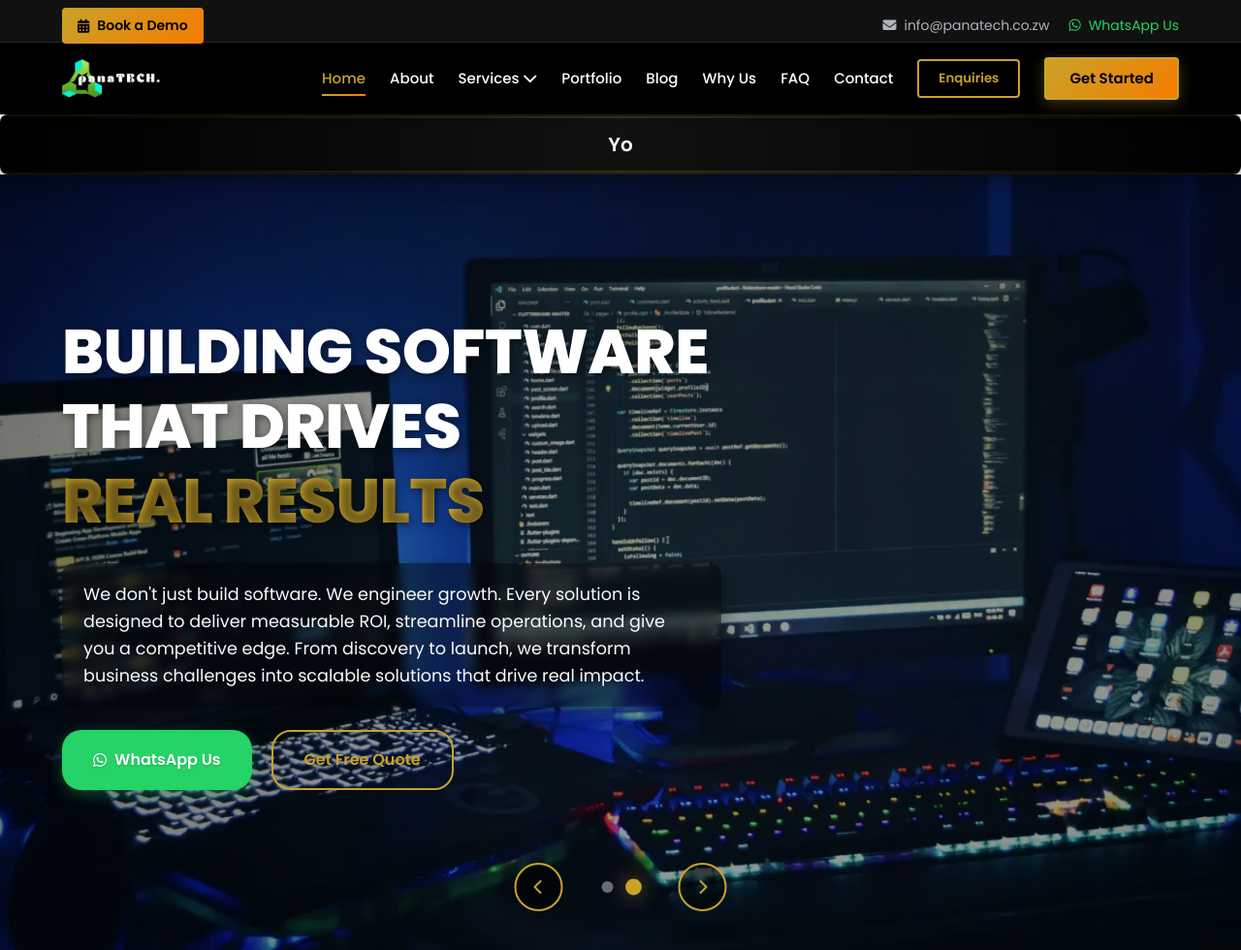
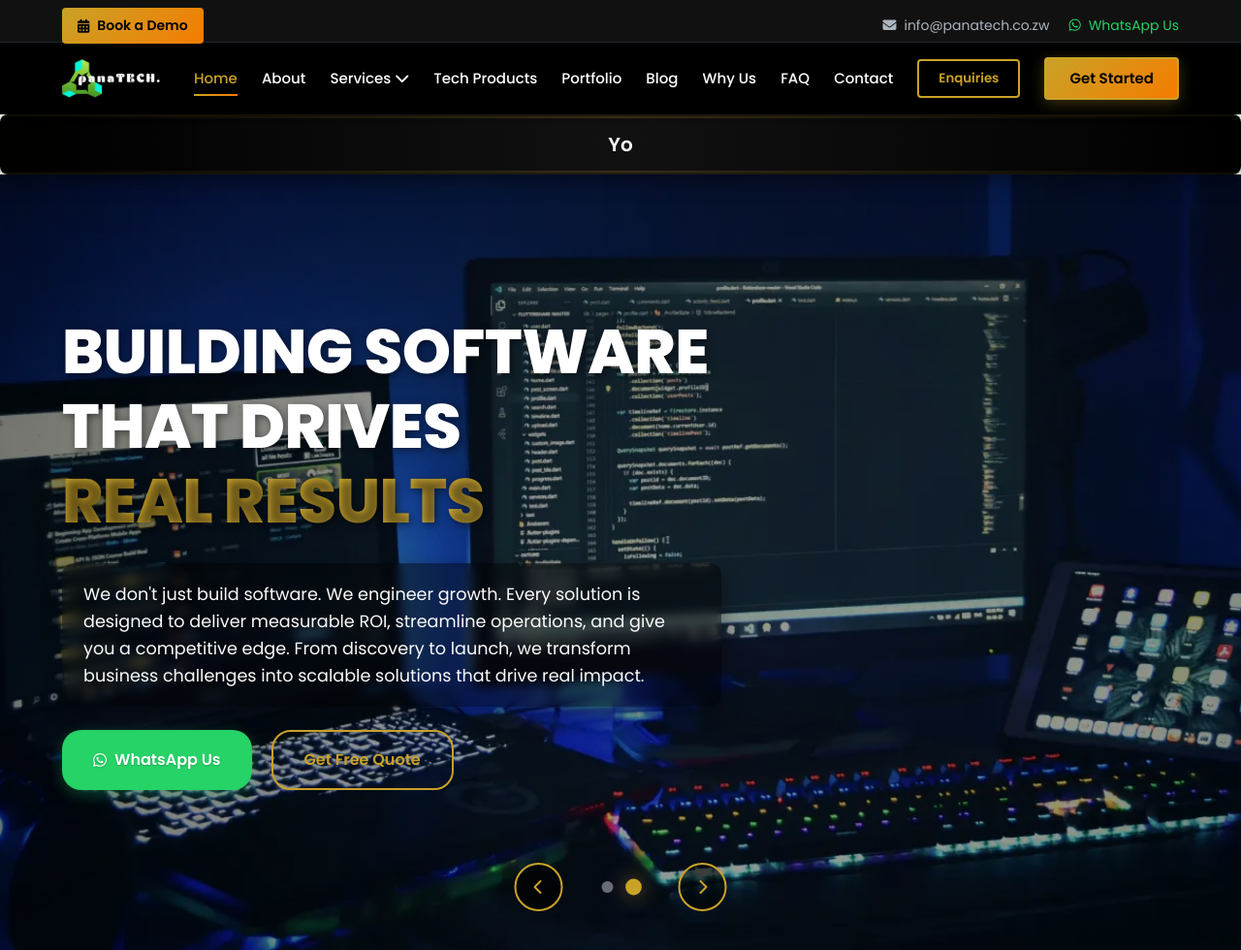
Before and after one commit to mututapanashe/PanaTECH-Solutions-Pvt-Ltd, a plain HTML site: page index.html in a window 1280 px wide. Shown: the top 980 px of the page at 97% size. Drawn offline with Linux system fonts and the light colour scheme; some packages are replaced by stand-ins of ours; a script that the page names is missing.

Commit message:
Added Tech Products tab to navbar

```diff
--- a/index.html
+++ b/index.html
@@ -90,6 +90,7 @@
                         </div>
                     </li>
 
+                    <li><a href="/tech-products/" class="nav-link">Tech Products</a></li>
                     <li><a href="#portfolio" class="nav-link">Portfolio</a></li>
                     <li><a href="#blog" class="nav-link">Blog</a></li>
                     <li><a href="#why-us" class="nav-link">Why Us</a></li>
@@ -121,6 +122,7 @@
                 <a href="#services" class="mobile-nav-link">Services</a>
             </li>
 
+            <li><a href="/tech-products/" class="mobile-nav-link">Tech Products</a></li>
             <li><a href="#portfolio" class="mobile-nav-link">Portfolio</a></li>
             <li><a href="#blog" class="mobile-nav-link">Blog</a></li>
             <li><a href="#why-us" class="mobile-nav-link">Why Us</a></li>
```
Also changed, not shown: tech-products/index.html (added).
